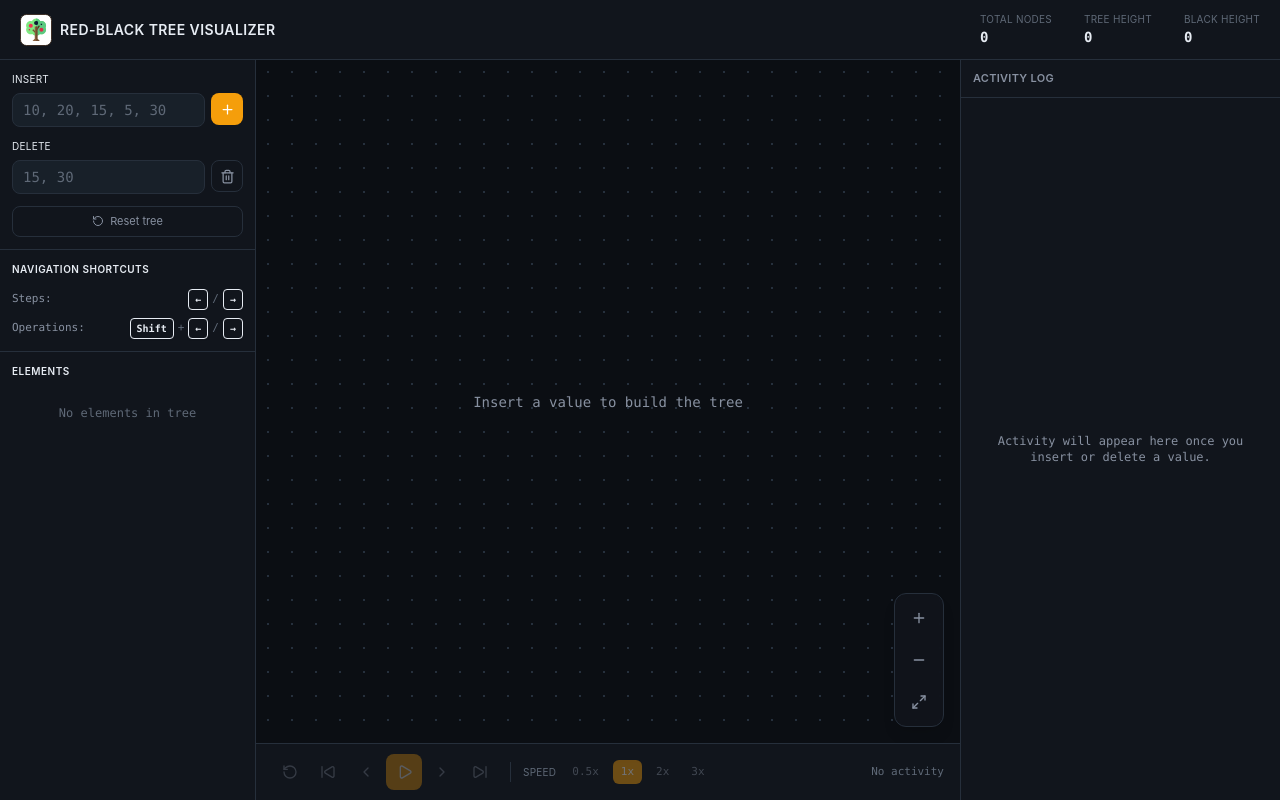
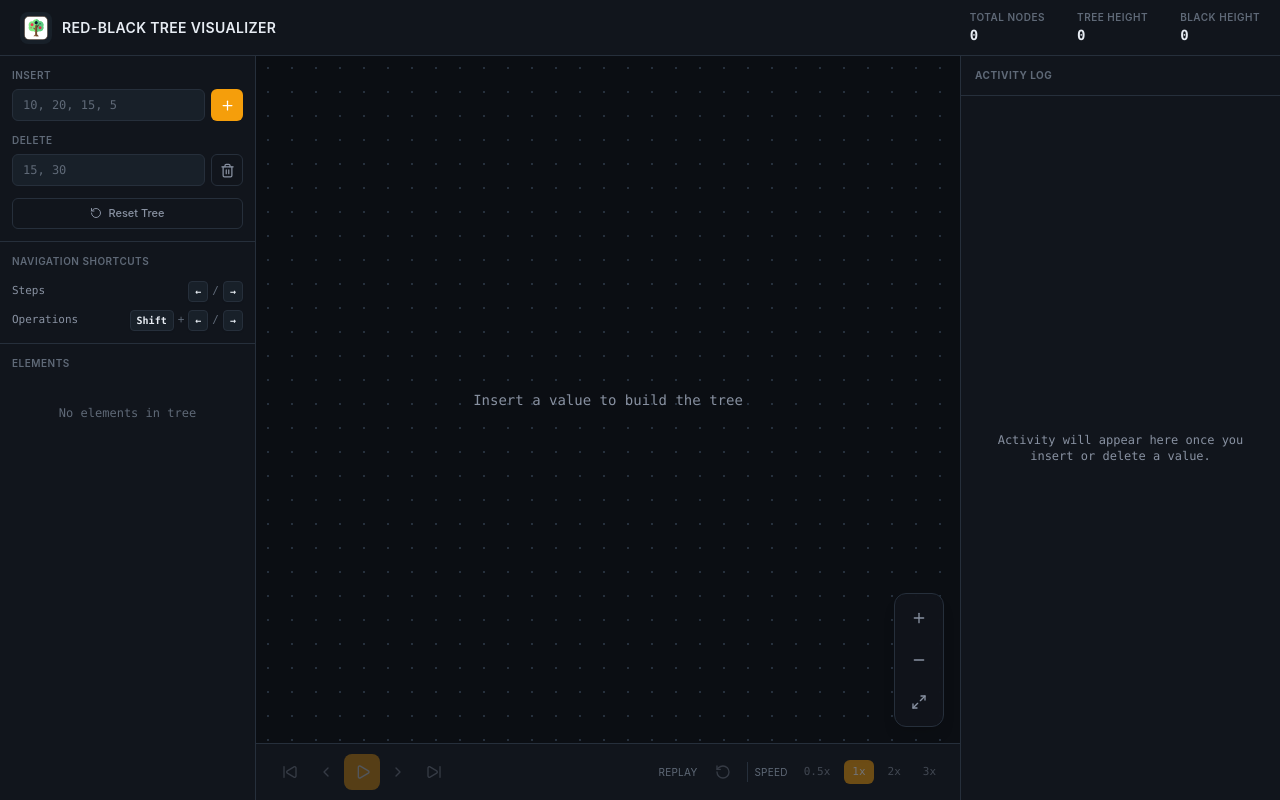
Before and after one commit to nabaraj7/redblacktree-visualizer, a Next.js app: page / in a window 1280 px wide. Built offline with nearby package versions, Linux system fonts and the light colour scheme.

Commit message:
StatsBar, Sidebar, PlaybackBar done

```diff
--- a/components/Controls/PlaybackBar.tsx
+++ b/components/Controls/PlaybackBar.tsx
@@ -1,6 +1,14 @@
 "use client";
 
-import { Play, Pause, SkipBack, SkipForward, ChevronLeft, ChevronRight, RotateCcw } from "lucide-react";
+import {
+  Play,
+  Pause,
+  SkipBack,
+  SkipForward,
+  ChevronLeft,
+  ChevronRight,
+  RotateCcw,
+} from "lucide-react";
 
 interface PlaybackBarProps {
   isPlaying: boolean;
@@ -29,62 +37,99 @@ export default function PlaybackBar({
   onReplay,
   speed,
   onSpeedChange,
-  currentStepIndex,
-  totalSteps,
   disabled,
 }: PlaybackBarProps) {
   const btn =
-    "flex h-9 w-9 items-center justify-center rounded-lg text-ink-muted transition hover:bg-panel-raised hover:text-ink disabled:opacity-30 disabled:hover:bg-transparent";
+    "flex h-9 w-9 items-center justify-center rounded-lg cursor-pointer text-ink-muted transition hover:bg-panel-raised hover:text-ink disabled:opacity-30 disabled:hover:bg-transparent";
 
   return (
-    <div className="flex flex-wrap items-center gap-3 border-t border-hairline bg-panel px-4 py-2.5">
-      <div className="flex items-center gap-0.5">
-        <button className={btn} onClick={onReplay} disabled={disabled} aria-label="Replay from start" title="Replay from start">
-          <RotateCcw size={16} />
-        </button>
-        <button className={btn} onClick={onOpBack} disabled={disabled} aria-label="Previous operation" title="Previous operation">
+    <div className="flex flex-wrap items-center justify-between gap-3 border-t border-hairline bg-panel px-4 py-2.5">
+      <div className="flex items-center">
+        <button
+          className={btn}
+          onClick={onOpBack}
+          disabled={disabled}
+          aria-label="Previous operation"
+          title="Previous operation"
+        >
           <SkipBack size={16} />
         </button>
-        <button className={btn} onClick={onStepBack} disabled={disabled} aria-label="Step back" title="Step back">
+        <button
+          className={btn}
+          onClick={onStepBack}
+          disabled={disabled}
+          aria-label="Step back"
+          title="Step back"
+        >
           <ChevronLeft size={16} />
         </button>
         <button
           onClick={onTogglePlay}
           disabled={disabled}
-          className="flex h-9 w-9 items-center justify-center rounded-lg bg-amber text-white transition hover:brightness-110 disabled:opacity-30"
+          className="flex h-9 w-9 items-center justify-center rounded-lg bg-amber hover:bg-amber/90 cursor-pointer text-ink transition hover:brightness-110 disabled:opacity-30"
           aria-label={isPlaying ? "Pause" : "Play"}
         >
-          {isPlaying ? <Pause size={16} /> : <Play size={16} className="ml-0.5" />}
+          {isPlaying ? (
+            <Pause size={16} />
+          ) : (
+            <Play size={16} className="ml-0.5" />
+          )}
         </button>
-        <button className={btn} onClick={onStepForward} disabled={disabled} aria-label="Step forward" title="Step forward">
+        <button
+          className={btn}
+          onClick={onStepForward}
+          disabled={disabled}
+          aria-label="Step forward"
+          title="Step forward"
+        >
           <ChevronRight size={16} />
         </button>
-        <button className={btn} onClick={onOpForward} disabled={disabled} aria-label="Next operation" title="Next operation">
+        <button
+          className={btn}
+          onClick={onOpForward}
+          disabled={disabled}
+          aria-label="Next operation"
+          title="Next operation"
+        >
           <SkipForward size={16} />
         </button>
       </div>
 
-      <div className="h-5 w-px bg-hairline" />
+      <div className="flex items-center gap-1.5">
+        <span className="mr-0.5 text-[10px] uppercase tracking-wide text-ink-faint">
+          Replay
+        </span>
 
-      <div className="flex items-center gap-1.5">
-        <span className="mr-0.5 text-[10px] uppercase tracking-wide text-ink-faint">Speed</span>
+        <button
+          className={btn}
+          onClick={onReplay}
+          disabled={disabled}
+          aria-label="Replay from start"
+          title="Replay from start"
+        >
+          <RotateCcw size={16} />
+        </button>
+
+        <div className="h-5 w-px bg-hairline" />
+
+        <span className="mr-0.5 text-[10px] uppercase tracking-wide text-ink-faint">
+          Speed
+        </span>
         {SPEEDS.map((s) => (
           <button
             key={s}
             onClick={() => onSpeedChange(s)}
             disabled={disabled}
-            className={`rounded-md px-2 py-1 font-mono text-[11px] transition disabled:opacity-40 ${
-              speed === s ? "bg-amber text-white" : "text-ink-muted hover:bg-panel-raised hover:text-ink"
+            className={`rounded-md cursor-pointer px-2 py-1 font-mono text-[11px] transition disabled:opacity-40 ${
+              speed === s
+                ? "bg-amber text-white"
+                : "text-ink-muted hover:bg-panel-raised hover:text-ink"
             }`}
           >
             {s}x
           </button>
         ))}
       </div>
-
-      <div className="ml-auto font-mono text-[11px] text-ink-faint">
-        {totalSteps > 0 ? `Step ${currentStepIndex + 1} / ${totalSteps}` : "No activity"}
-      </div>
     </div>
   );
 }
--- a/components/Header/StatsBar.tsx
+++ b/components/Header/StatsBar.tsx
@@ -1,35 +1,32 @@
 "use client";
 
+import { memo } from "react";
 import Image from "next/image";
 import { TreeStats } from "@/types/tree";
 
-function Stat({ label, value }: { label: string; value: string | number }) {
+const Stat = memo(({ label, value }: { label: string; value: string | number }) => (
+  <div className="flex flex-col">
+    <span className="text-[10px] font-semibold uppercase tracking-wider text-ink-faint">{label}</span>
+    <span className="font-mono text-sm font-bold text-ink">{value}</span>
+  </div>
+));
+Stat.displayName = "Stat";
+
+export default memo(function StatsBar({ stats }: { stats: TreeStats }) {
   return (
-    <div className="flex flex-col">
-      <span className="text-[10px] uppercase tracking-wide text-ink-faint">{label}</span>
-      <span className="font-mono text-sm font-semibold text-ink">{value}</span>
-    </div>
-  );
-}
+    <header className="flex items-center justify-between border-b border-hairline bg-panel px-5 py-2.5">
+      <div className="flex items-center gap-2.5">
+        <div className="flex h-8 w-8 items-center justify-center rounded-lg bg-panel-raised text-amber">
+          <Image src="/redblacktree.svg" alt="Logo" width={24} height={24} />
+        </div>
+        <h1 className="text-sm font-semibold tracking-wide text-ink uppercase">Red-Black Tree Visualizer</h1>
+      </div>
 
-export default function StatsBar({ stats, elements }: { stats: TreeStats; elements: number[] }) {
-  return (
-    <header className="flex flex-wrap items-center justify-between gap-6 border-b border-hairline bg-panel px-5 py-3">
-      <div className="flex items-center gap-2">
-        <div className="flex h-8 w-8 items-center justify-center rounded-lg bg-panel-raised text-amber">
-          <Image src="/redblacktree.svg" alt="Logo" width={32} height={32} />
-        </div>
-        <div className="flex items-center gap-1 uppercase tracking-wide">
-          <h1 className="text-sm font-semibold leading-tight text-ink">Red-Black Tree Visualizer</h1>
-        </div>
-      </div>
       <div className="flex items-center gap-8">
         <Stat label="Total Nodes" value={stats.totalNodes} />
         <Stat label="Tree Height" value={stats.height} />
         <Stat label="Black Height" value={stats.blackHeight} />
       </div>
-
-
     </header>
   );
-}
+});
--- a/components/MainPage.tsx
+++ b/components/MainPage.tsx
@@ -9,7 +9,7 @@ import ActivityLog from "@/components/Sidebar/ActivityLog";
 import PlaybackBar from "@/components/Controls/PlaybackBar";
 import InputPanel from "@/components/Panels/InputPanel";
 import HelpPanel from "@/components/Panels/HelpPanel";
-import ElementsPanel from "./Panels/ElementsPanel";
+import ElementsPanel from "@/components/Panels/ElementsPanel";
 
 export default function Home() {
   const treeRef = useRef(new RedBlackTree());
@@ -50,7 +50,6 @@ export default function Home() {
     return [...currentStep.nodes].map((n) => n.value).sort((a, b) => a - b);
   }, [currentStep]);
 
-  // Playback loop
   useEffect(() => {
     if (!isPlaying) return;
     const effectiveEnd = playRangeEnd ?? steps.length - 1;
@@ -65,40 +64,41 @@ export default function Home() {
     return () => clearTimeout(t);
   }, [isPlaying, currentStepIndex, steps.length, speed, playRangeEnd]);
 
-  const appendSteps = (newSteps: ActivityStep[]) => {
-    const jumpTo = steps.length;
-    setSteps((prev) => [...prev, ...newSteps]);
-    setCurrentStepIndex(jumpTo);
+  const appendSteps = useCallback((newSteps: ActivityStep[]) => {
+    setSteps((prev) => {
+      const jumpTo = prev.length;
+      setCurrentStepIndex(jumpTo);
+      return [...prev, ...newSteps];
+    });
     setPlayRangeEnd(null);
     setIsPlaying(true);
-  };
+  }, []);
 
-  const handleInsertValues = (values: number[]) => {
+  const handleInsertValues = useCallback((values: number[]) => {
     const all: ActivityStep[] = [];
     values.forEach((v) => all.push(...treeRef.current.insert(v)));
     appendSteps(all);
-  };
-  const handleDeleteValues = (values: number[]) => {
+  }, [appendSteps]);
+
+  const handleDeleteValues = useCallback((values: number[]) => {
     const all: ActivityStep[] = [];
     values.forEach((v) => all.push(...treeRef.current.delete(v)));
     appendSteps(all);
-  };
-  const handleReset = () => {
+  }, [appendSteps]);
+
+  const handleReset = useCallback(() => {
     treeRef.current.reset();
     setSteps([]);
     setCurrentStepIndex(-1);
     setIsPlaying(false);
     setPlayRangeEnd(null);
-  };
+  }, []);
 
-  const jump = useCallback(
-    (idx: number) => {
-      setIsPlaying(false);
-      setPlayRangeEnd(null);
-      setCurrentStepIndex(Math.max(0, Math.min(steps.length - 1, idx)));
-    },
-    [steps.length]
-  );
+  const jump = useCallback((idx: number) => {
+    setIsPlaying(false);
+    setPlayRangeEnd(null);
+    setCurrentStepIndex(Math.max(0, Math.min(steps.length - 1, idx)));
+  }, [steps.length]);
 
   const stepForward = useCallback(() => jump(currentStepIndex + 1), [jump, currentStepIndex]);
   const stepBack = useCallback(() => jump(currentStepIndex - 1), [jump, currentStepIndex]);
@@ -106,8 +106,7 @@ export default function Home() {
   const opForward = useCallback(() => {
     const gi = groups.findIndex((g) => g.operationId === currentStep?.operationId);
     const next = groups[gi + 1];
-    if (next) jump(next.stepIndices[0]);
-    else jump(steps.length - 1);
+    jump(next ? next.stepIndices[0] : steps.length - 1);
   }, [groups, currentStep, jump, steps.length]);
 
   const opBack = useCallback(() => {
@@ -121,35 +120,29 @@ export default function Home() {
     }
   }, [groups, currentStep, currentStepIndex, jump]);
 
-  const replayFromStart = () => {
+  const replayFromStart = useCallback(() => {
     if (steps.length === 0) return;
     setPlayRangeEnd(steps.length - 1);
     setCurrentStepIndex(0);
     setIsPlaying(true);
-  };
+  }, [steps.length]);
 
-  const playOperation = (group: OperationGroup) => {
-    const start = group.stepIndices[0];
-    const end = group.stepIndices[group.stepIndices.length - 1];
-    setPlayRangeEnd(end);
-    setCurrentStepIndex(start);
+  const playOperation = useCallback((group: OperationGroup) => {
+    setPlayRangeEnd(group.stepIndices[group.stepIndices.length - 1]);
+    setCurrentStepIndex(group.stepIndices[0]);
     setIsPlaying(true);
-  };
+  }, []);
 
-  // Keyboard navigation: ArrowLeft/Right step, Shift+ArrowLeft/Right jump operations.
   useEffect(() => {
     function handleKey(e: KeyboardEvent) {
       const tag = (e.target as HTMLElement | null)?.tagName;
-      if (tag === "INPUT" || tag === "TEXTAREA") return;
-      if (steps.length === 0) return;
+      if (tag === "INPUT" || tag === "TEXTAREA" || steps.length === 0) return;
       if (e.key === "ArrowRight") {
         e.preventDefault();
-        if (e.shiftKey) opForward();
-        else stepForward();
+        e.shiftKey ? opForward() : stepForward();
       } else if (e.key === "ArrowLeft") {
         e.preventDefault();
-        if (e.shiftKey) opBack();
-        else stepBack();
+        e.shiftKey ? opBack() : stepBack();
       }
     }
     window.addEventListener("keydown", handleKey);
@@ -157,28 +150,20 @@ export default function Home() {
   }, [steps.length, opForward, opBack, stepForward, stepBack]);
 
   return (
-    <div className="flex h-screen flex-col overflow-hidden">
-      <StatsBar stats={stats} elements={elements} />
+    <div className="flex h-screen flex-col overflow-hidden bg-background select-none">
+      <StatsBar stats={stats} />
       <div className="flex min-h-0 flex-1">
         <aside className="flex w-64 shrink-0 flex-col border-r border-hairline bg-panel">
           <InputPanel onInsert={handleInsertValues} onDelete={handleDeleteValues} onReset={handleReset} disabled={false} />
           <HelpPanel />
-          <ElementsPanel
-          elements={elements}
-          onDelete={(value) => handleDeleteValues([value])}
-          />
+          <ElementsPanel elements={elements} onDelete={(v) => handleDeleteValues([v])} />
         </aside>
 
         <main className="flex min-h-0 flex-1 flex-col">
           <TreeCanvas step={currentStep} />
           <PlaybackBar
             isPlaying={isPlaying}
-            onTogglePlay={() =>
-              setIsPlaying((p) => {
-                if (!p) setPlayRangeEnd(null);
-                return !p;
-              })
-            }
+            onTogglePlay={() => setIsPlaying((p) => (!p ? (setPlayRangeEnd(null), true) : false))}
             onStepBack={stepBack}
             onStepForward={stepForward}
             onOpBack={opBack}
@@ -193,8 +178,8 @@ export default function Home() {
         </main>
 
         <aside className="flex w-80 shrink-0 flex-col border-l border-hairline bg-panel">
-          <div className="border-b border-hairline px-3 py-2.5">
-            <h2 className="text-[11px] font-semibold uppercase tracking-wide text-ink-muted">Activity Log</h2>
+          <div className="border-b border-hairline px-3.5 py-3">
+            <h2 className="text-[10px] font-bold uppercase tracking-wider text-ink-faint">Activity Log</h2>
           </div>
           <div className="min-h-0 flex-1">
             <ActivityLog
--- a/components/Panels/ElementsPanel.tsx
+++ b/components/Panels/ElementsPanel.tsx
@@ -1,46 +1,44 @@
+"use client";
+
+import { memo } from "react";
 import { X } from "lucide-react";
 
 interface ElementsPanelProps {
   elements: number[];
-  onDelete?: (value: number) => void;
+  onDelete: (value: number) => void;
 }
 
-export default function ElementsPanel({ elements, onDelete }: ElementsPanelProps) {
+export default memo(function ElementsPanel({ elements, onDelete }: ElementsPanelProps) {
   return (
     <div className="flex min-h-0 flex-1 flex-col p-3">
       <div className="mb-2.5 flex items-center justify-between">
-        <h3 className="text-[10px] font-semibold uppercase tracking-wider text-ink">
+        <h3 className="text-[10px] font-semibold uppercase tracking-wider text-ink-faint">
           Elements {elements.length > 0 && `(${elements.length})`}
         </h3>
       </div>
 
       {elements.length === 0 ? (
-        <p className="text-center font-mono text-xs text-ink-faint py-4">
-          No elements in tree
-        </p>
+        <p className="py-6 text-center font-mono text-xs text-ink-faint">No elements in tree</p>
       ) : (
         <div className="grid grid-cols-3 gap-2 overflow-y-auto max-h-64 pr-1">
           {elements.map((value) => (
             <div
               key={value}
-              className="group flex items-center justify-between rounded-md border border-hairline bg-panel-raised py-2 px-2.5 font-mono text-xs text-ink shadow-xs transition-colors"
+              className="group flex items-center justify-between rounded-md border border-hairline bg-panel-raised px-2 py-1.5 font-mono text-xs text-ink shadow-xs transition-colors hover:border-ink-faint"
             >
               <span className="font-medium">{value}</span>
-
-              {onDelete && (
               <button
                 type="button"
                 onClick={() => onDelete(value)}
-                  className="ml-1 flex h-4 w-4 shrink-0 items-center justify-center rounded-full text-ink-faint transition-colors hover:bg-node-red/20 hover:text-node-red cursor-pointer"
-                  aria-label={`Delete element ${value}`}
+                className="ml-1 flex h-4 w-4 shrink-0 items-center justify-center rounded-full text-ink-faint transition-colors hover:bg-node-red/20 hover:text-node-red"
+                aria-label={`Delete ${value}`}
               >
                 <X className="h-3 w-3" />
               </button>
-              )}
             </div>
           ))}
         </div>
       )}
     </div>
   );
-}
+});
--- a/components/Panels/HelpPanel.tsx
+++ b/components/Panels/HelpPanel.tsx
@@ -1,35 +1,39 @@
-const HelpPanel = () => {
+"use client";
+
+import { memo } from "react";
+
+export default memo(function HelpPanel() {
   return (
     <section className="space-y-3 border-b border-hairline p-3">
-      <h3 className="text-[10px] font-semibold uppercase tracking-wider text-ink">
+      <h3 className="text-[10px] font-semibold uppercase tracking-wider text-ink-faint">
         Navigation Shortcuts
       </h3>
       <div className="flex flex-col gap-2 font-mono text-[11px] text-ink-muted">
         <div className="flex items-center justify-between">
-          <span>Steps:</span>
+          <span>Steps</span>
           <div className="flex items-center gap-1">
-            <kbd className="rounded border border-border-subtle bg-surface px-1.5 py-0.5 text-[10px] font-semibold text-ink shadow-xs">
+            <kbd className="rounded border border-hairline bg-panel-raised px-1.5 py-0.5 text-[10px] font-semibold text-ink shadow-xs">
               ←
             </kbd>
             <span className="text-ink-faint">/</span>
-            <kbd className="rounded border border-border-subtle bg-surface px-1.5 py-0.5 text-[10px] font-semibold text-ink shadow-xs">
+            <kbd className="rounded border border-hairline bg-panel-raised px-1.5 py-0.5 text-[10px] font-semibold text-ink shadow-xs">
               →
             </kbd>
           </div>
         </div>
 
         <div className="flex items-center justify-between">
-          <span>Operations:</span>
+          <span>Operations</span>
           <div className="flex items-center gap-1">
-            <kbd className="rounded border border-border-subtle bg-surface px-1.5 py-0.5 text-[10px] font-semibold text-ink shadow-xs">
+            <kbd className="rounded border border-hairline bg-panel-raised px-1.5 py-0.5 text-[10px] font-semibold text-ink shadow-xs">
               Shift
             </kbd>
             <span className="text-ink-faint">+</span>
-            <kbd className="rounded border border-border-subtle bg-surface px-1.5 py-0.5 text-[10px] font-semibold text-ink shadow-xs">
+            <kbd className="rounded border border-hairline bg-panel-raised px-1.5 py-0.5 text-[10px] font-semibold text-ink shadow-xs">
               ←
             </kbd>
             <span className="text-ink-faint">/</span>
-            <kbd className="rounded border border-border-subtle bg-surface px-1.5 py-0.5 text-[10px] font-semibold text-ink shadow-xs">
+            <kbd className="rounded border border-hairline bg-panel-raised px-1.5 py-0.5 text-[10px] font-semibold text-ink shadow-xs">
               →
             </kbd>
           </div>
@@ -37,6 +41,4 @@ const HelpPanel = () => {
       </div>
     </section>
   );
-};
-
-export default HelpPanel;
+});
--- a/components/Panels/InputPanel.tsx
+++ b/components/Panels/InputPanel.tsx
@@ -1,6 +1,6 @@
 "use client";
 
-import { useState } from "react";
+import { memo, useState } from "react";
 import { Plus, Trash2, RotateCcw } from "lucide-react";
 
 interface InputPanelProps {
@@ -21,7 +21,7 @@ function parseValues(raw: string): number[] | null {
   return values;
 }
 
-export default function InputPanel({ onInsert, onDelete, onReset, disabled }: InputPanelProps) {
+export default memo(function InputPanel({ onInsert, onDelete, onReset, disabled }: InputPanelProps) {
   const [insertVal, setInsertVal] = useState("");
   const [deleteVal, setDeleteVal] = useState("");
   const [error, setError] = useState<string | null>(null);
@@ -29,7 +29,7 @@ export default function InputPanel({ onInsert, onDelete, onReset, disabled }: In
   const submitInsert = () => {
     const values = parseValues(insertVal);
     if (!values) {
-      setError("Enter one or more integers, e.g. 10 or 10, 20, 15");
+      setError("Enter valid integers (e.g., 10 or 10, 20, 15)");
       return;
     }
     setError(null);
@@ -40,7 +40,7 @@ export default function InputPanel({ onInsert, onDelete, onReset, disabled }: In
   const submitDelete = () => {
     const values = parseValues(deleteVal);
     if (!values) {
-      setError("Enter one or more integers, e.g. 10 or 10, 20, 15");
+      setError("Enter valid integers (e.g., 10 or 10, 20, 15)");
       return;
     }
     setError(null);
@@ -51,22 +51,24 @@ export default function InputPanel({ onInsert, onDelete, onReset, disabled }: In
   return (
     <div className="space-y-3 border-b border-hairline p-3">
       <div>
-        <label className="mb-1.5 block text-[10px] uppercase tracking-wide text-ink">Insert</label>
+        <label className="mb-1.5 block text-[10px] font-semibold uppercase tracking-wider text-ink-faint">
+          Insert
+        </label>
         <div className="flex gap-1.5">
           <input
             value={insertVal}
             onChange={(e) => setInsertVal(e.target.value)}
             onKeyDown={(e) => e.key === "Enter" && submitInsert()}
-            placeholder="10, 20, 15, 5, 30"
+            placeholder="10, 20, 15, 5"
             disabled={disabled}
-            className="w-full flex-1 rounded-lg border border-hairline bg-panel-raised px-2.5 py-1.5 font-mono text-sm text-ink placeholder:text-ink-faint focus:border-amber/60 focus:outline-none disabled:opacity-50"
+            className="w-full flex-1 rounded-md border border-hairline bg-panel-raised px-2.5 py-1.5 font-mono text-xs text-ink placeholder:text-ink-faint focus:border-amber/60 focus:outline-none disabled:opacity-50"
           />
           <button
+            type="button"
             onClick={submitInsert}
             disabled={disabled}
-            className="flex h-8 w-8 shrink-0 items-center justify-center rounded-lg bg-amber text-white transition hover:brightness-110 disabled:opacity-40"
-            aria-label="Insert value(s)"
-            title="Insert"
+            className="flex h-8 w-8 shrink-0 items-center justify-center rounded-md bg-amber text-white transition hover:brightness-110 disabled:opacity-40"
+            aria-label="Insert"
           >
             <Plus size={15} />
           </button>
@@ -74,7 +76,9 @@ export default function InputPanel({ onInsert, onDelete, onReset, disabled }: In
       </div>
 
       <div>
-        <label className="mb-1.5 block text-[10px] uppercase tracking-wide text-ink">Delete</label>
+        <label className="mb-1.5 block text-[10px] font-semibold uppercase tracking-wider text-ink-faint">
+          Delete
+        </label>
         <div className="flex gap-1.5">
           <input
             value={deleteVal}
@@ -82,14 +86,14 @@ export default function InputPanel({ onInsert, onDelete, onReset, disabled }: In
             onKeyDown={(e) => e.key === "Enter" && submitDelete()}
             placeholder="15, 30"
             disabled={disabled}
-            className="w-full flex-1 rounded-lg border border-hairline bg-panel-raised px-2.5 py-1.5 font-mono text-sm text-ink placeholder:text-ink-faint focus:border-amber/60 focus:outline-none disabled:opacity-50"
+            className="w-full flex-1 rounded-md border border-hairline bg-panel-raised px-2.5 py-1.5 font-mono text-xs text-ink placeholder:text-ink-faint focus:border-amber/60 focus:outline-none disabled:opacity-50"
           />
           <button
+            type="button"
             onClick={submitDelete}
             disabled={disabled}
-            className="flex h-8 w-8 shrink-0 items-center justify-center rounded-lg border border-hairline text-ink-muted transition hover:bg-panel-raised hover:text-ink disabled:opacity-40"
-            aria-label="Delete value(s)"
-            title="Delete"
+            className="flex h-8 w-8 shrink-0 items-center justify-center rounded-md border border-hairline text-ink-muted transition hover:bg-panel-raised hover:text-ink disabled:opacity-40"
+            aria-label="Delete"
           >
             <Trash2 size={15} />
           </button>
@@ -99,12 +103,13 @@ export default function InputPanel({ onInsert, onDelete, onReset, disabled }: In
       {error && <p className="text-[11px] text-node-red">{error}</p>}
 
       <button
+        type="button"
         onClick={onReset}
         disabled={disabled}
-        className="flex w-full items-center justify-center gap-1.5 rounded-lg border border-hairline py-1.5 text-[11px] text-ink-muted transition hover:bg-panel-raised hover:text-ink disabled:opacity-40"
+        className="flex w-full items-center justify-center gap-1.5 rounded-md border border-hairline py-1.5 text-[11px] font-medium text-ink-muted transition hover:bg-panel-raised hover:text-ink disabled:opacity-40"
       >
-        <RotateCcw size={12} /> Reset tree
+        <RotateCcw size={12} /> Reset Tree
       </button>
     </div>
   );
-}
+});
```
Lines whose indentation alone changed are shown as unchanged.
